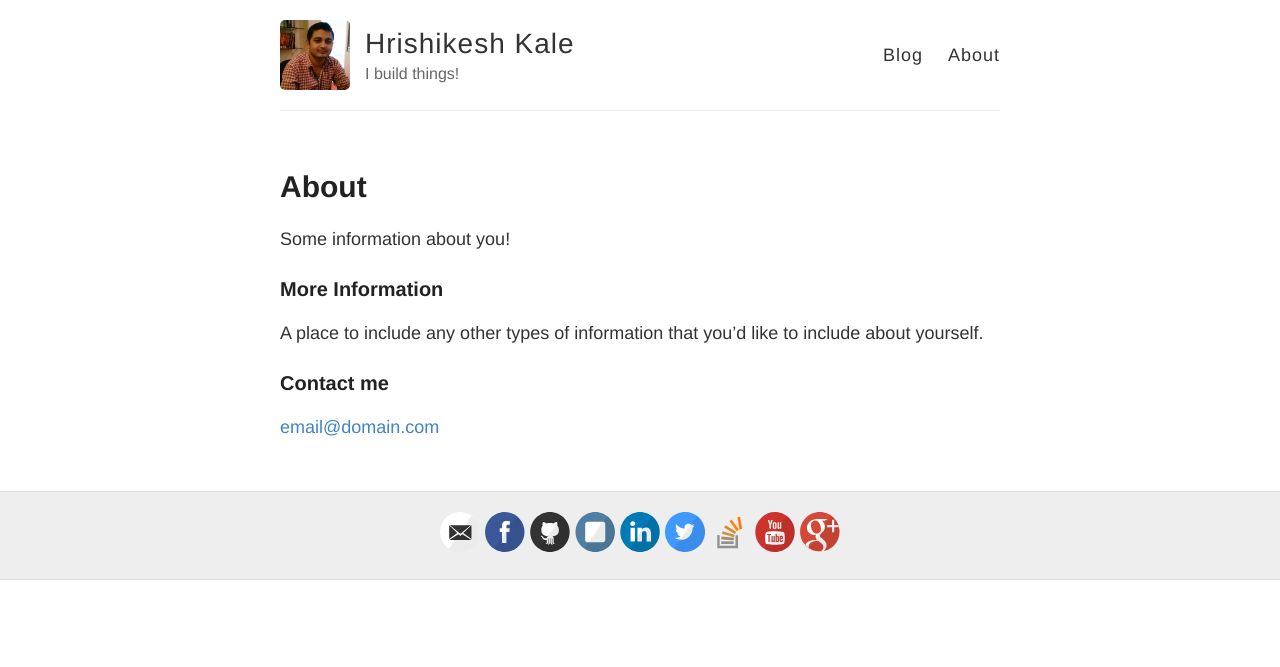
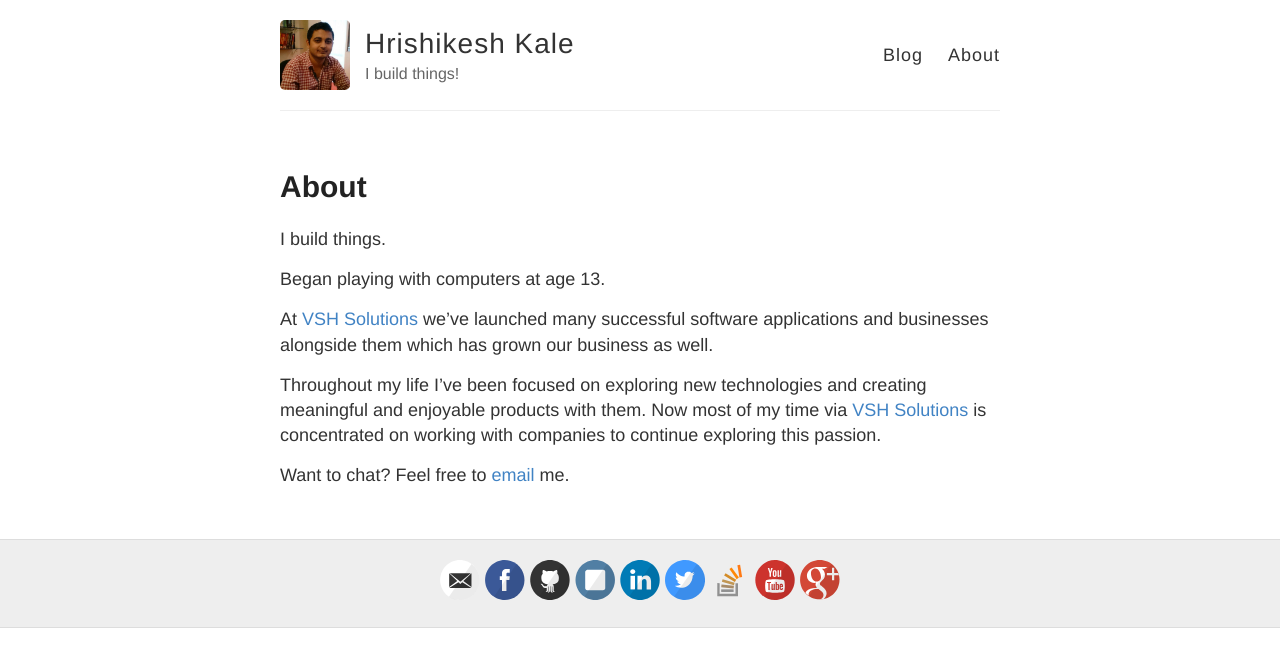
Before and after one commit to kalehrishi/kalehrishi.github.io, a Jekyll site: the page built from about.md, in a window 1280 px wide. Shown: the top 667 px of the page. Built offline with Jekyll 4.4.1, drawn with Linux system fonts in a browser that asks for light colours; Markdown is read by kramdown in place of the engine named in the settings.

Commit message:
added about me

```diff
--- a/about.md
+++ b/about.md
@@ -4,12 +4,12 @@ title: About
 permalink: /about/
 ---
 
-Some information about you!
+I build things.
 
-### More Information
+Began playing with computers at age 13.
 
-A place to include any other types of information that you'd like to include about yourself.
+At [VSH Solutions](https://www.vshsolutions.com) we've launched many successful software applications and businesses alongside them which has grown our business as well.
 
-### Contact me
+Throughout my life I've been focused on exploring new technologies and creating meaningful and enjoyable products with them. Now most of my time via [VSH Solutions](https://www.vshsolutions.com) is concentrated on working with companies to continue exploring this passion.
 
-[email@domain.com](mailto:email@domain.com)
+Want to chat? Feel free to [email](mailto:kalehrishi@gmail.com) me.
```
